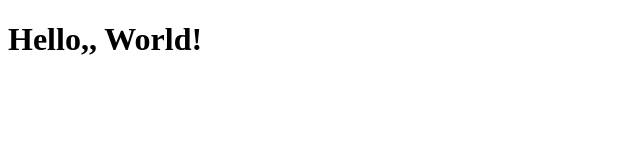
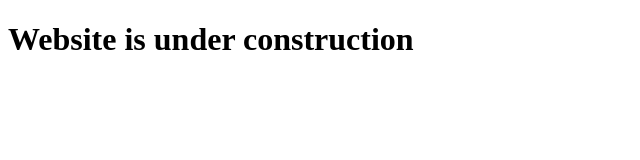
Before and after one commit to mahmoud-maan/mahmoud-maan.github.io, a plain HTML site: page index.html in a window 1280 px wide. Shown: the whole page, without its empty margins (0-640 px from the left). Drawn offline with Linux system fonts and the light colour scheme.

Commit message:
Update header message to 'Website is under construction'

```diff
--- a/index.html
+++ b/index.html
@@ -1 +1 @@
-<!DOCTYPE html><html><head><title>My Portfolio</title></head><body><h1>Hello,, World!</h1></body></html>
+<!DOCTYPE html><html><head><title>My Portfolio</title></head><body><h1>Website is under construction</h1></body></html>
```
